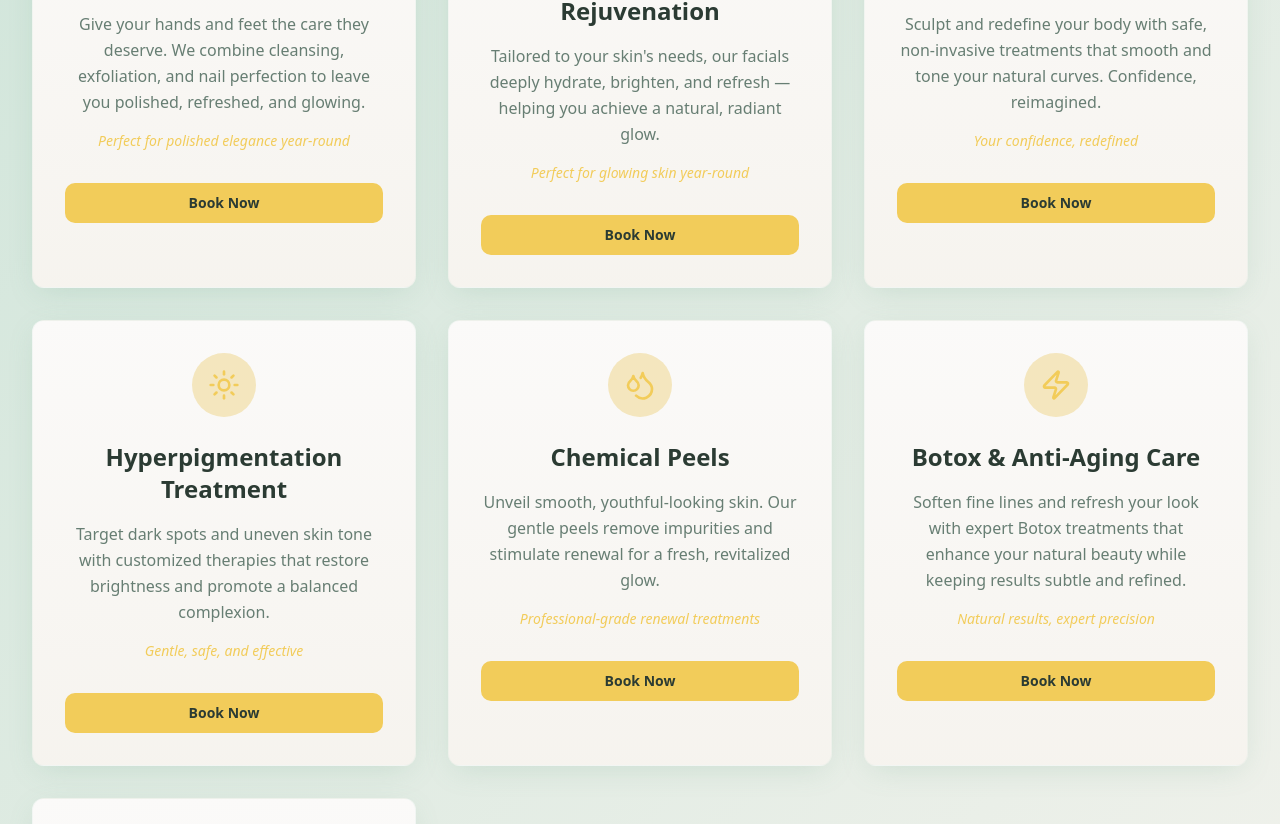
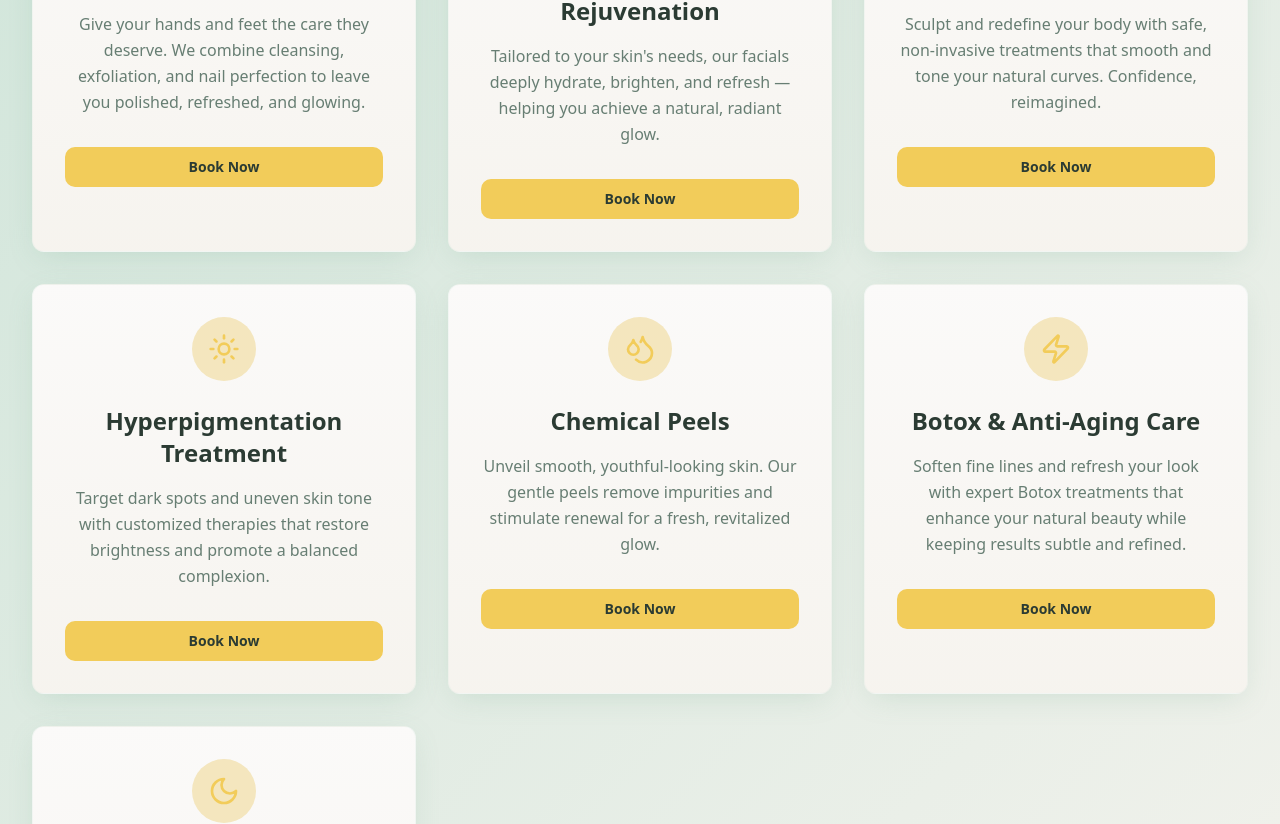
Before and after one commit to Moxsal/nia-spa-glow, a React (Vite) app: page / in a window 1280 px wide. Shown: the part 2036-2860 px from the top of the page. Built offline with nearby package versions, Linux system fonts and the light colour scheme; the HTML template or start-up script is replaced by a standard one.

Commit message:
Refactor: Clean up Services section

```diff
--- a/src/components/ServicesSection.tsx
+++ b/src/components/ServicesSection.tsx
@@ -75,12 +75,8 @@ const ServicesSection = () => {
                   {service.title}
                 </h3>
 
-                <p className="text-spa-text-secondary mb-4 leading-relaxed">
+                <p className="text-spa-text-secondary mb-8 leading-relaxed">
                   {service.description}
-                </p>
-
-                <p className="text-spa-gold text-sm italic mb-8 font-medium">
-                  {service.tagline}
                 </p>
 
                 <Button className="w-full bg-spa-gold hover:bg-spa-gold-light text-spa-text-primary font-semibold">
```
